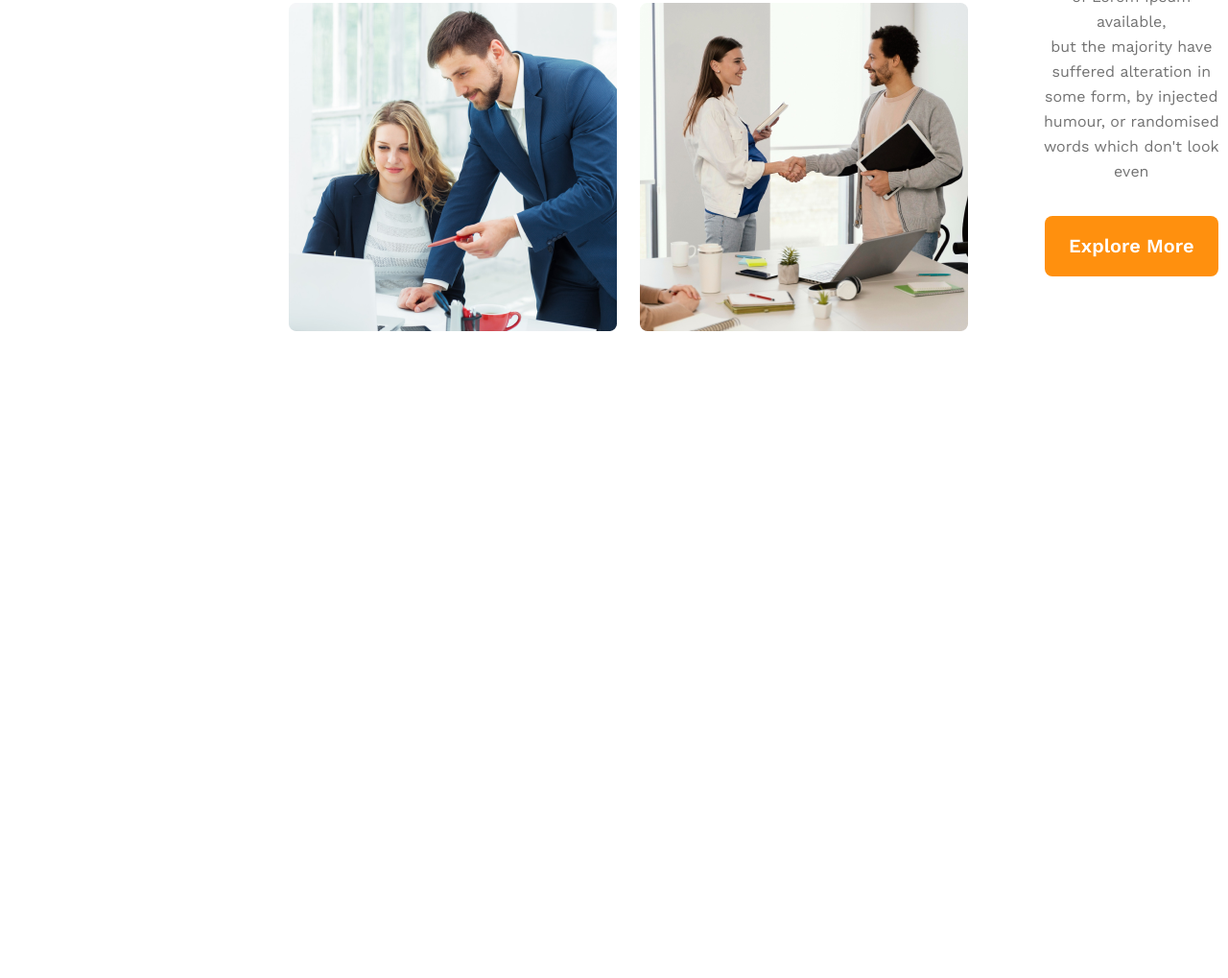
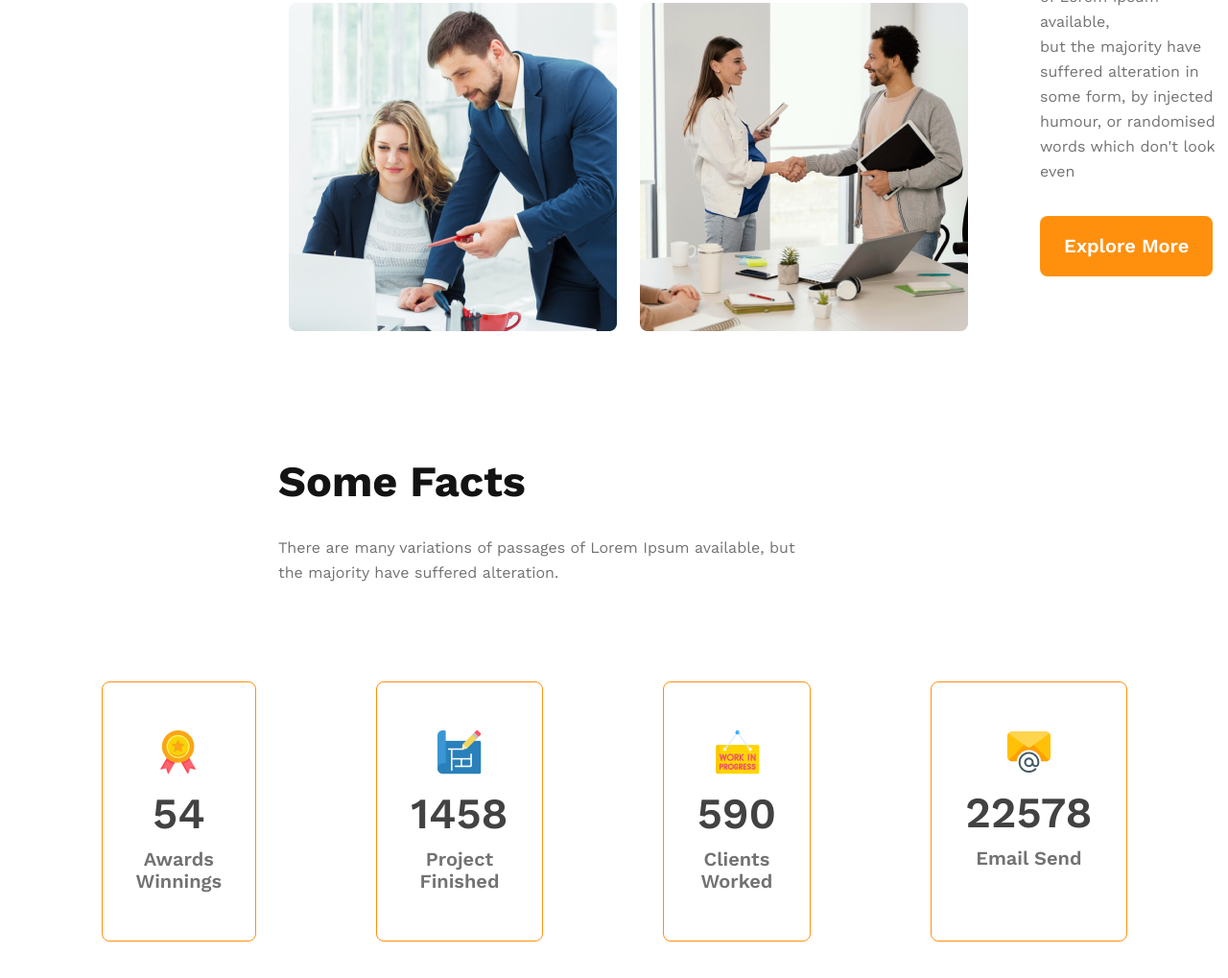
Before and after one commit to mrnayem2026/brand-new-group, a plain HTML site: page index.html in a window 1280 px wide. Shown: the part 1880-2899 px from the top of the page at 96% size. Before the commit the page ends 2355 px from the top, so only its background shows below. Drawn offline with nearby package versions, Linux system fonts and the light colour scheme.

Commit message:
Items add

```diff
--- a/css/style.css
+++ b/css/style.css
@@ -11,6 +11,7 @@
     list-style: none;
     border-style: none;
     font-family: 'Work Sans', sans-serif;
+    font-style: normal;
 }
 
 /*? <<>> Overall WebSite CSS Effects or Universal Selectot {End} <<>> */
@@ -139,6 +140,63 @@ nav ul li {
 
 /*? <> feature Section CSS Stayle End  <> */
 
+/*? <> Some Facts Section CSS Stayle Start <> */
+.some-facts {
+    margin: 130px 290px;
+}
+
+.fact-title {
+    font-weight: 700;
+    font-size: 45px;
+    line-height: 53px;
+    color: #131313;
+}
+
+.fact-description {
+    font-weight: 400;
+    font-size: 16px;
+    line-height: 26px;
+    color: #727272;
+    padding: 30px 0 100px 0;
+}
+
+.some-fact-items {
+    display: flex;
+    gap: 125px;
+    justify-content: center;
+}
+
+.some-fact-item {
+    width: 241.83px;
+    text-align: center;
+    padding: 50px 35px;
+    border: 1px solid #FF900E;
+    border-radius: 8px;
+    transition: ease 0.5s;
+}
+.some-fact-item:hover {
+  background-color: #FF900E;
+  color: white !important;
+ box-shadow: 30px 25px 38px -1px rgba(255,144,14,0.33);
+-webkit-box-shadow: 30px 25px 38px -1px rgba(255,144,14,0.33);
+-moz-box-shadow: 30px 25px 38px -1px rgba(255,144,14,0.33);
+}
+.some-fact-item h1 {
+    font-weight: 600;
+    font-size: 45px;
+    color: #424242;
+    padding: 10px 0;
+}
+
+.some-fact-item p {
+    font-weight: 600;
+    font-size: 20px;
+    line-height: 23px;
+    color: #727272;
+}
+
+/*? <> Some Facts Section CSS Stayle End  <> */
+
 /** <> Main Section CSS Stayle End  <> */
 
 .hide {
@@ -200,21 +258,44 @@ nav ul li {
     .feature {
         margin: 31px 0 60px 0;
         flex-direction: column;
-      }
+    }
+
     .image-gallary {
         grid-template-columns: repeat(1, 1fr);
         grid-gap: 24px;
     }
+
     .image-gallary img {
         width: 100%;
         padding-left: 20px;
         padding-right: 20px;
-      }
     }
-    .feature-content {
-        text-align: center;
-    }
-    /*? <> feature Section mobile responsive End <> */
 
 
+.feature-content {
+    text-align: center;
+}
+/*? <> feature Section mobile responsive End <> */
+
+/*? <> Some Facts Section mobile responsive Start  <> */
+.some-fact-content{
+text-align: center;
+}
+.fact-description {
+    padding-bottom: 40px;
+}
+.some-facts {
+    margin: 70px 0;
+}
+.fact-title {
+    font-size: 35px;
+}
+.some-fact-items {
+    gap: 40px;
+    align-items: center;
+    justify-content: center;
+  flex-direction: column;
+}
+/*? <> Some Facts Section mobile responsive End <> */
+}
 /*! {<<>>} Responsive only for mobile-> End {<<>>} */
--- a/index.html
+++ b/index.html
@@ -61,6 +61,37 @@
             </div>
          </section>
          <!--? Features section  HTML5 Structure End -->
+
+         <!--? Some Facts section  HTML5 Structure Start -->
+         <section class="some-facts">
+            <div class="some-fact-content">
+                <h1 class="fact-title">Some Facts</h1>
+                <p class="fact-description">There are many variations of passages of Lorem Ipsum available,  but <br> the majority have suffered alteration.</p>
+            </div>
+            <div class="some-fact-items">
+                <div class="some-fact-item">
+                    <img src="./images/icons/ribon.png" alt="customers">
+                    <h1>54</h1>
+                    <p>Awards Winnings</p>
+                </div>
+                <div class="some-fact-item">
+                    <img src="./images/icons/projects.png" alt="customers">
+                    <h1>1458</h1>
+                    <p>Project Finished</p>
+                </div>
+                <div class="some-fact-item">
+                    <img src="./images/icons/customers.png" alt="customers">
+                    <h1>590</h1>
+                    <p>Clients Worked</p>
+                </div>
+                <div class="some-fact-item">
+                    <img src="./images/icons/email.png" alt="email">
+                    <h1>22578</h1>
+                    <p>Email Send</p>
+                </div>
+            </div>
+         </section>
+         <!--? Some Facts section  HTML5 Structure End -->
     </main>
     <!--! <<>> Main section HTML5 Structure End <<>> -->
 
```
